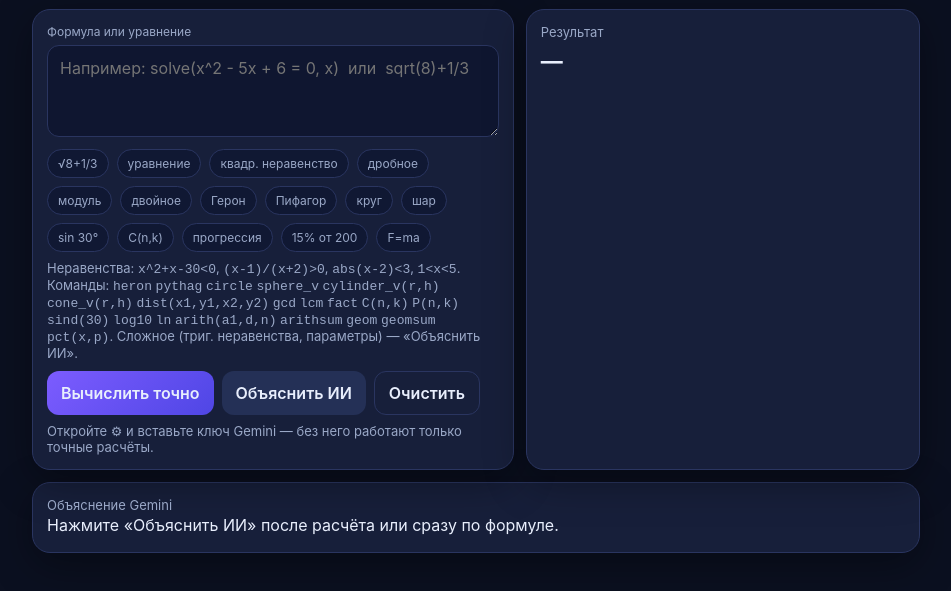
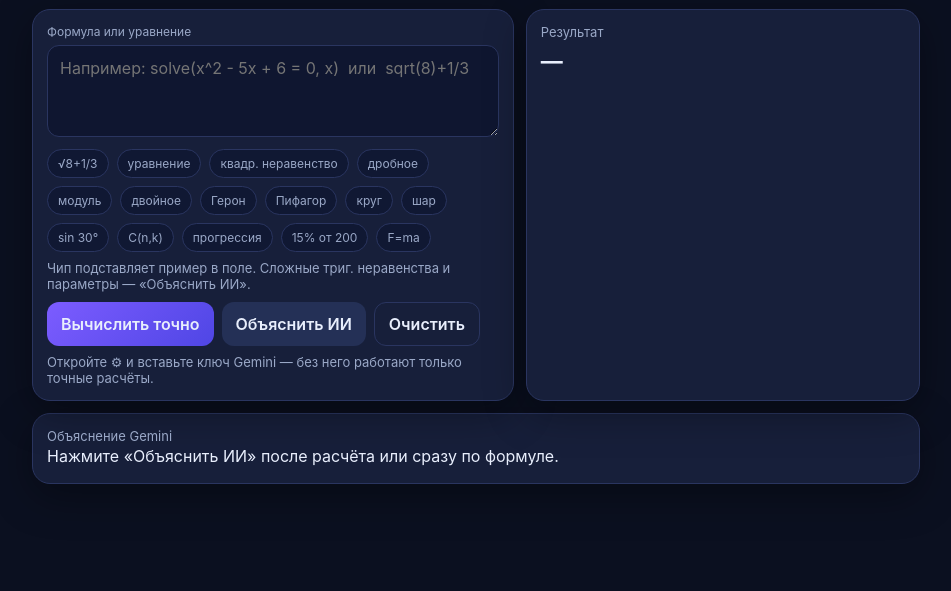
Before and after one commit to alpenuga/formula-ai, a plain HTML site: page index.html in a window 1280 px wide. Shown: the part 125-716 px from the top of the page, without its empty margins (164-1115 px from the left). Drawn offline with nearby package versions, Linux system fonts and the light colour scheme.

Commit message:
Update index.html

```diff
--- a/index.html
+++ b/index.html
@@ -52,13 +52,8 @@
             <span class="chip" data-ex="pct(200,15)">15% от 200</span>
             <span class="chip" data-ex="F=m*a | m=2; a=9.8">F=ma</span>
           </div>
-          <p class="muted" style="margin:8px 0 0">
-            Неравенства: <code>x^2+x-30&lt;0</code>, <code>(x-1)/(x+2)&gt;0</code>, <code>abs(x-2)&lt;3</code>, <code>1&lt;x&lt;5</code>.
-            Команды: <code>heron</code> <code>pythag</code> <code>circle</code> <code>sphere_v</code> <code>cylinder_v(r,h)</code>
-            <code>cone_v(r,h)</code> <code>dist(x1,y1,x2,y2)</code> <code>gcd</code> <code>lcm</code> <code>fact</code>
-            <code>C(n,k)</code> <code>P(n,k)</code> <code>sind(30)</code> <code>log10</code> <code>ln</code>
-            <code>arith(a1,d,n)</code> <code>arithsum</code> <code>geom</code> <code>geomsum</code> <code>pct(x,p)</code>.
-            Сложное (триг. неравенства, параметры) — «Объяснить ИИ».
+       <p class="muted" style="margin:8px 0 0">
+            Чип подставляет пример в поле. Сложные триг. неравенства и параметры — «Объяснить ИИ».
           </p>
           <div class="row">
             <button class="btn primary" id="calcBtn">Вычислить точно</button>
```
